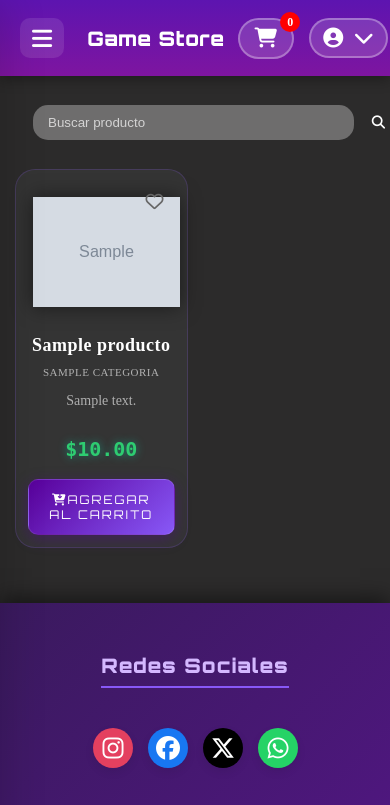
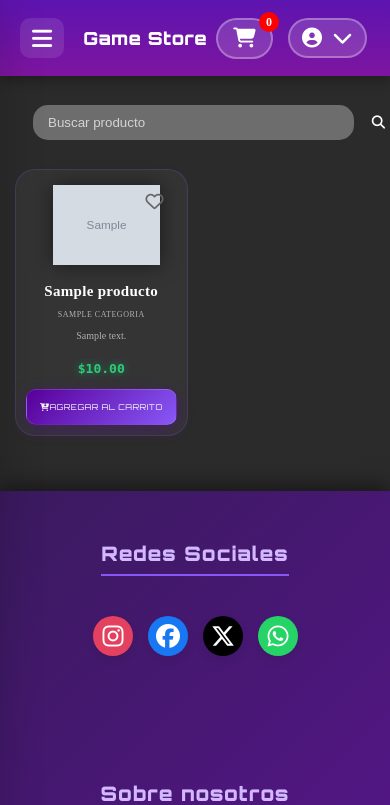
Before and after one commit to Seuahjvyz/GameStore2.0, a Flask app: page / in a window 390 px wide. Shown: the top 805 px of the page. Run offline with Flask 3, Linux system fonts and the light colour scheme; tables that the repository leaves empty hold one stand-in row (values such as "Sample post"); grey boxes marked "Sample" are stand-in pictures; parts of the project's set-up code (start-up, migrations or seed data) failed here and were passed over; some libraries are stand-ins or nearby versions.

Commit message:
Estilos productos (2 columnas en pantallas de 300px)2

```diff
--- a/app/static/css/prov.css
+++ b/app/static/css/prov.css
@@ -571,19 +571,6 @@ body {
     transform: none;
 }
 
-/* ---------------------- FAVORITOS ----------------------   */
-
-.favorito-btn {
-    height: 40px;
-    background: rgba(0, 0, 0, 0.7);
-    border-radius: 50%;
-    color: #fff;
-    cursor: pointer;
-    transition: all 0.3s ease;
-    align-items: center;
-    justify-content: center;
-}
-
 /* ---------------------- FAVORITOS ---------------------- */
 
 /* Botón de favoritos */
@@ -1962,8 +1949,55 @@ body {
         gap: 15px;
     }
 
+    .producto {
+        padding: 10px;
+    }
+
+    .producto img {
+        width: 100%;
+        height: 80px;
+    }
+
+    .producto h3 {
+        font-size: 15px;
+        letter-spacing: 0.3px;
+    }
+
+    .categoria {
+        font-size: 8px;
+    }
+
+    .producto .descripcion {
+        font-size: 10px;
+        margin: 5px 0;
+    }
+
+    .producto .precio {
+        font-size: 13px;
+        margin: 5px 0;
+    }
+
+    .btn-agregar-carrito {
+        font-size: 8px;
+        letter-spacing: .5px;
+    }
+
+    /* Botón de favoritos */
+    .favorito-btn {
+        top: 12px;
+        right: 12px;
+        width: 10px;
+        height: 10px;
+        font-size: 18px;
+    }
+
     .contenedor-footer{
         margin: 0;
+    }
+
+    .marca h1 {
+        font-size: 18px;
+        margin: 0 4px;
     }
 
 
@@ -1974,4 +2008,15 @@ body {
         grid-template-columns: 1fr;
         gap: 15px;
     }
-}
+    .marca h1 {
+        font-size: 15px;
+        margin: 0 2px;
+    }
+    .btn-menu {
+    margin: 0px;
+    font-size: 15px;
+    padding: 10px;
+    min-width: 20px;
+    min-height: 20px;
+    }
+}
```
